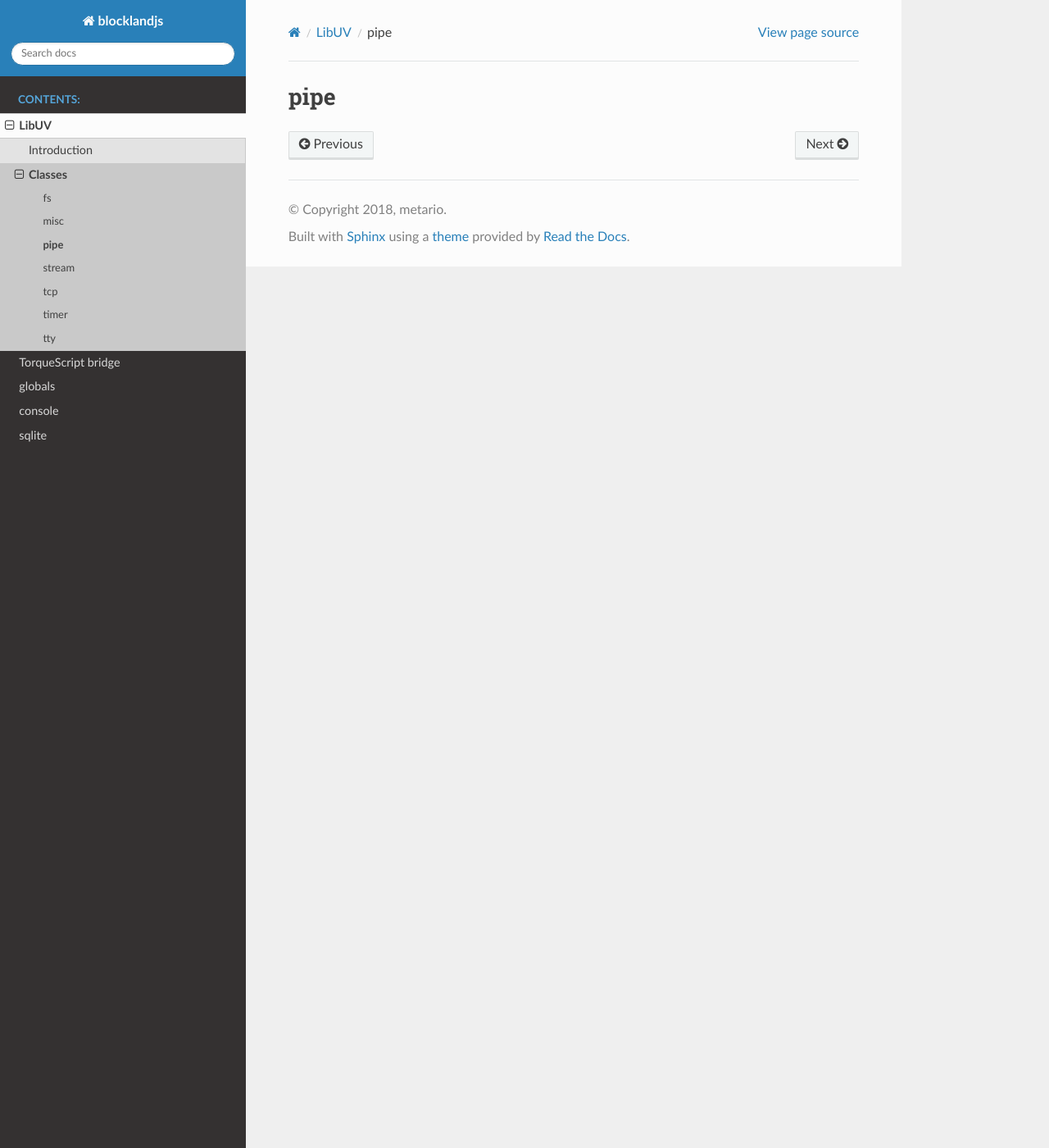
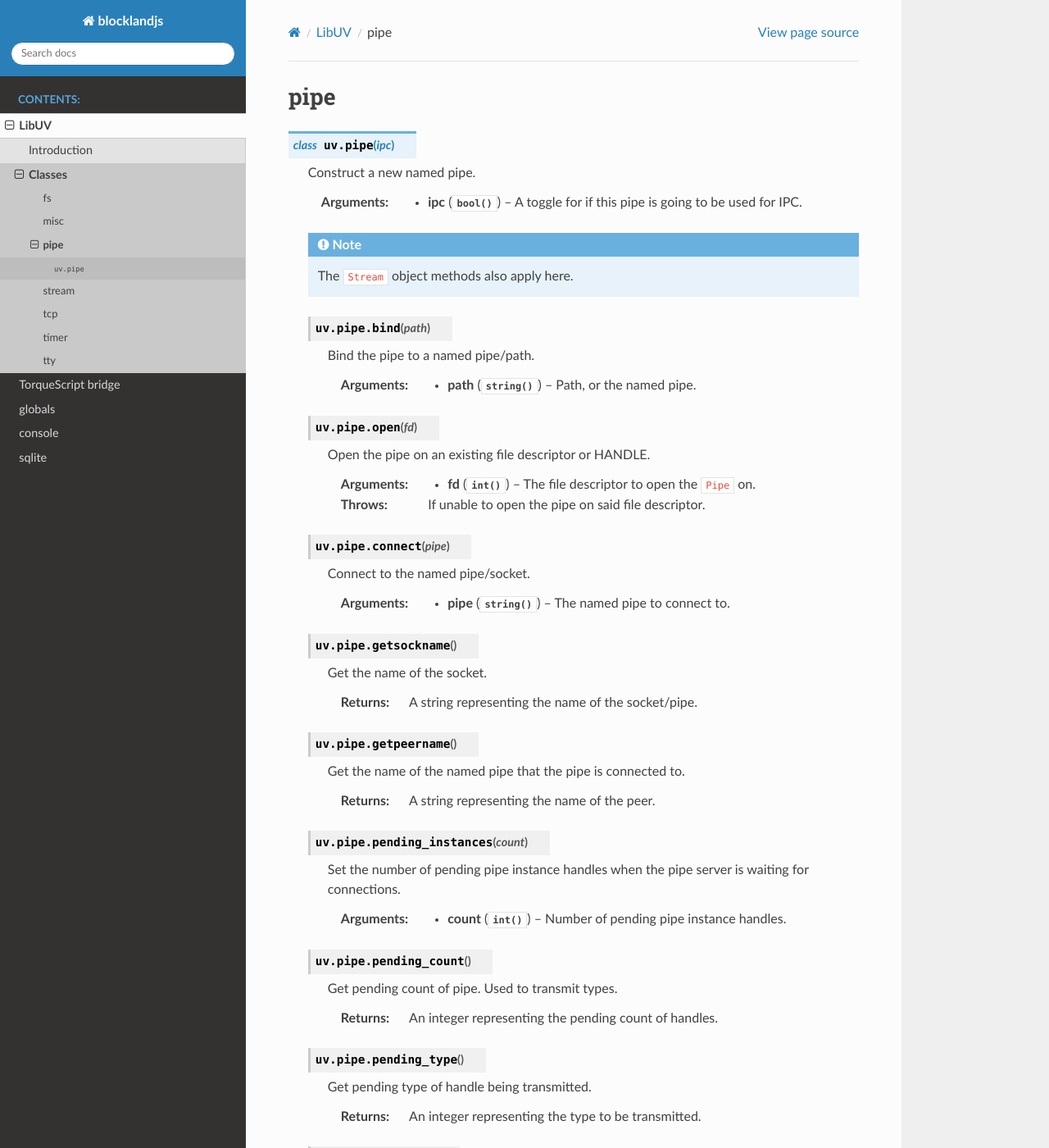
Before and after one commit to ellie-idb/blocklandjs, a Sphinx documentation site: the page built from docs/source/libuv/pipe.rst, in a window 1280 px wide and 1400 px high. Shown: the whole window at 82% size. Built offline with Sphinx 7.4.7 and the Read the Docs theme 2.0.0, drawn with Linux system fonts in a browser that asks for light colours; formulas are drawn with MathJax 3; some of the changed text lies outside the part shown.

Commit message:
Pipe docs

```diff
--- a/docs/source/libuv/pipe.rst
+++ b/docs/source/libuv/pipe.rst
@@ -1,2 +1,66 @@
 pipe
 ====
+
+.. js:class:: uv.pipe(ipc)
+
+	Construct a new named pipe.
+
+	:param bool ipc: A toggle for if this pipe is going to be used for IPC.
+
+	.. note:: The ``Stream`` object methods also apply here.
+
+	.. js:method:: bind(path)
+
+		Bind the pipe to a named pipe/path.
+
+		:param string path: Path, or the named pipe.
+
+	.. js:method:: open(fd)
+
+		Open the pipe on an existing file descriptor or HANDLE.
+
+		:param int fd: The file descriptor to open the ``Pipe`` on.
+
+		:throws: If unable to open the pipe on said file descriptor.
+
+	.. js:method:: connect(pipe)
+
+		Connect to the named pipe/socket.
+
+		:param string pipe: The named pipe to connect to.
+
+	.. js:method:: getsockname()
+
+		Get the name of the socket.
+
+		:returns: A string representing the name of the socket/pipe.
+
+	.. js:method:: getpeername()
+
+		Get the name of the named pipe that the pipe is connected to.
+
+		:returns: A string representing the name of the peer.
+
+	.. js:method:: pending_instances(count)
+
+		Set the number of pending pipe instance handles when the pipe server is waiting for connections.
+
+		:param int count: Number of pending pipe instance handles.
+
+	.. js:method:: pending_count()
+
+		Get pending count of pipe. Used to transmit types.
+
+		:returns: An integer representing the pending count of handles.
+
+	.. js:method:: pending_type()
+
+		Get pending type of handle being transmitted.
+
+		:returns: An integer representing the type to be transmitted.
+
+	.. js:method:: chmod(flags)
+
+		Alter pipe permissions.
+
+		:param int flags: The flags that should now be set to the pipe.
--- a/docs/source/libuv/stream.rst
+++ b/docs/source/libuv/stream.rst
@@ -70,7 +70,7 @@ stream
 
 	:returns: A boolean indicating if you can read from the ``Stream``
 
-.. js:method:: stream_set_blocking(enable)
+.. js:method:: set_blocking(enable)
 
 	Set if the ``Stream`` should block.
 
```
